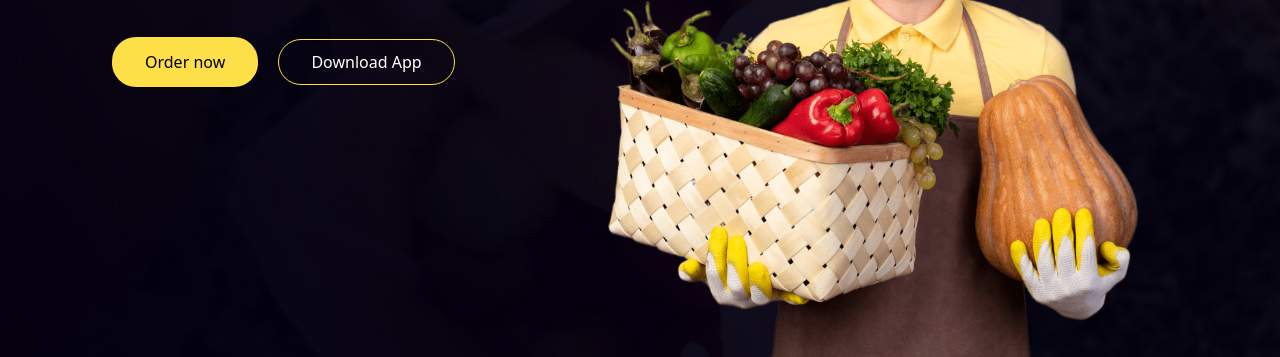
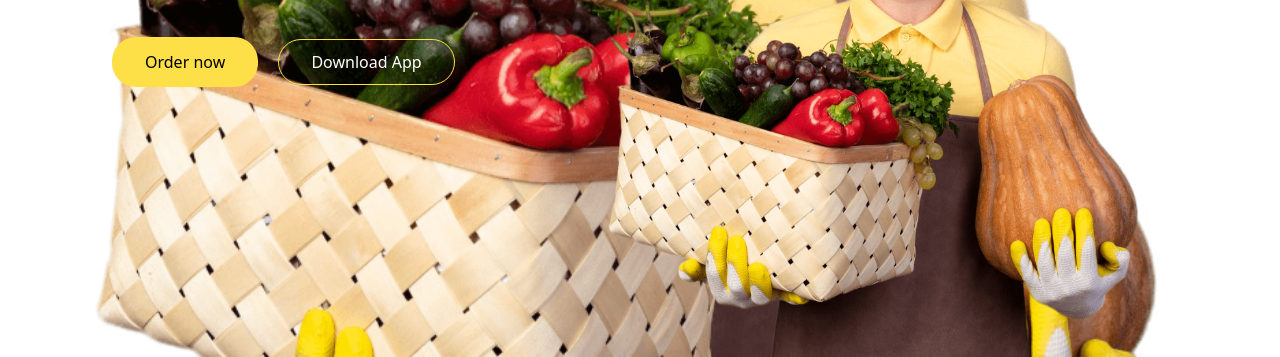
Before and after one commit to karim2251/shop, a plain HTML site: page index.html in a window 1280 px wide. Shown: the part 443-800 px from the top of the page. Drawn offline with nearby package versions, Linux system fonts and the light colour scheme.

Commit message:
Update index.html

```diff
--- a/index.html
+++ b/index.html
@@ -9,7 +9,7 @@
 </head>
 <body>
 
-<div class=" min-h-screen bg-[url('/images/bac.jpg')] bg-center bg-cover px-28 py-5 relative">
+<div class=" min-h-screen bg-[url('/images/grocery-image.png')] bg-center bg-cover px-28 py-5 relative">
 
 <nav class=" bg-transparent fixed w-full z-20 top-0 left-0">
   <div class="max-w-screen-xl flex flex-wrap items-center justify-between mx-auto p-4">
```
